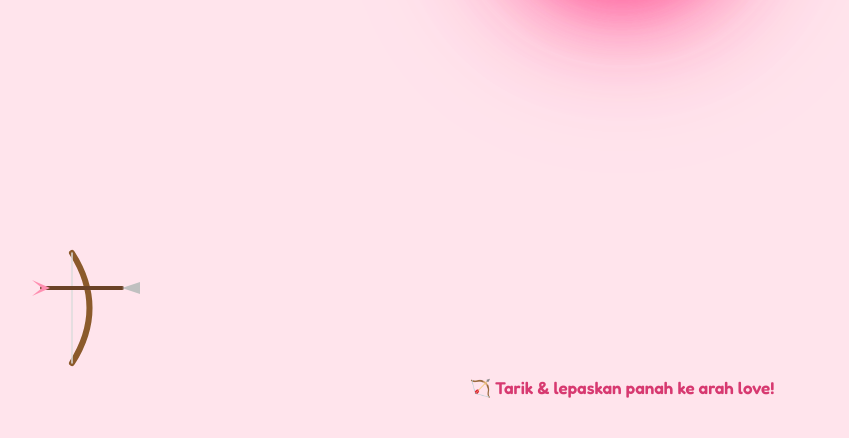
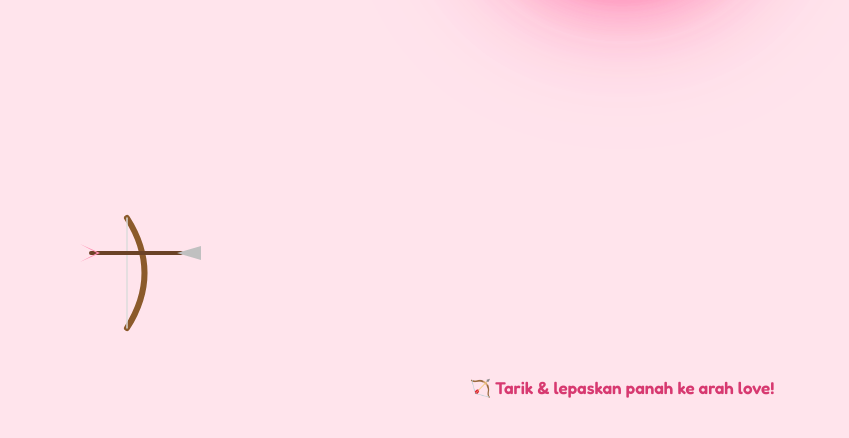
Before and after one commit to renatadesy/happy-birthday-lukman, a plain HTML site: page index.html in a window 1280 px wide. Shown: the part 362-800 px from the top of the page, without its empty margins (18-867 px from the left). Drawn offline with Linux system fonts and the light colour scheme.

Commit message:
index.html

```diff
--- a/index.html
+++ b/index.html
@@ -28,7 +28,7 @@
 
   .heart-target {
     position: absolute;
-    top: 25%;
+    top: 22%;
     left: 50%;
     transform: translateX(-50%);
     font-size: 130px;
@@ -479,9 +479,12 @@
   /* ================= HALAMAN 5 / PESAN PANJANG ================= */
   #page5 {
     background: linear-gradient(180deg, #f4f9ff 0%, #eaf3ff 55%, #dcecff 100%);
-    padding: 34px 20px 70px;
+    padding: 58px 20px 70px;
     overflow-y: auto;
+    overflow-x: hidden;
+    justify-content: flex-start;
     text-align: left;
+    box-sizing: border-box;
   }
   .final-message-wrap {
     width: min(92vw, 720px);
@@ -511,6 +514,11 @@
     font-size: 24px;
     font-weight: 700;
     margin-top: 25px;
+  }
+
+  @media (max-width: 600px) {
+    #page5 { padding: 52px 14px 60px; }
+    .final-message-title { font-size: clamp(24px, 7vw, 34px); line-height: 1.25; }
   }
 
   /* Tombol kejutan lucu di kiri bawah */
@@ -762,8 +770,8 @@ function resize() {
 resize();
 window.addEventListener('resize', resize);
 
-const bowX = 90;
-const bowY = () => H - 130;
+const bowX = () => Math.min(145, Math.max(110, W * 0.30));
+const bowY = () => H - Math.max(165, Math.min(205, H * 0.20));
 
 let arrow = { x: bowX + 20, y: 0, vx: 0, vy: 0, angle: 0, flying: false, stuck: false };
 let isDragging = false;
@@ -776,7 +784,7 @@ const POWER = 0.22;
 const GRAVITY = 0.35;
 
 function initArrow() {
-  arrow.x = bowX + 20;
+  arrow.x = bowX() + 20;
   arrow.y = bowY() - 20;
   arrow.vx = 0; arrow.vy = 0;
   arrow.angle = 0;
@@ -834,7 +842,7 @@ function endDrag() {
   const dy = dragStart.y - dragCurrent.y;
   const len = Math.hypot(dx, dy);
   if (len < MIN_PULL) {
-    arrow.x = bowX + 20;
+    arrow.x = bowX() + 20;
     arrow.y = bowY() - 20;
     arrow.angle = 0;
     return;
@@ -873,7 +881,7 @@ function update() {
 function resetArrow() { setTimeout(() => { initArrow(); }, 300); }
 
 function drawBow() {
-  const x = bowX, y = bowY();
+  const x = bowX(), y = bowY();
   ctx.save();
   ctx.translate(x, y);
   ctx.strokeStyle = '#8B5A2B';
@@ -905,29 +913,29 @@ function drawArrow() {
   ctx.lineWidth = 4;
   ctx.lineCap = 'round';
   ctx.beginPath();
-  ctx.moveTo(-50, 0);
-  ctx.lineTo(30, 0);
+  ctx.moveTo(-56, 0);
+  ctx.lineTo(34, 0);
   ctx.stroke();
 
   ctx.fillStyle = '#C0C0C0';
   ctx.beginPath();
   ctx.moveTo(30, 0);
-  ctx.lineTo(48, -6);
-  ctx.lineTo(48, 6);
+  ctx.lineTo(54, -7);
+  ctx.lineTo(54, 7);
   ctx.closePath();
   ctx.fill();
 
   ctx.fillStyle = '#ff8fb1';
   ctx.beginPath();
   ctx.moveTo(-50, 0);
-  ctx.lineTo(-60, -8);
-  ctx.lineTo(-42, 0);
+  ctx.lineTo(-67, -9);
+  ctx.lineTo(-47, 0);
   ctx.closePath();
   ctx.fill();
   ctx.beginPath();
   ctx.moveTo(-50, 0);
-  ctx.lineTo(-60, 8);
-  ctx.lineTo(-42, 0);
+  ctx.lineTo(-67, 9);
+  ctx.lineTo(-47, 0);
   ctx.closePath();
   ctx.fill();
   ctx.restore();
```
